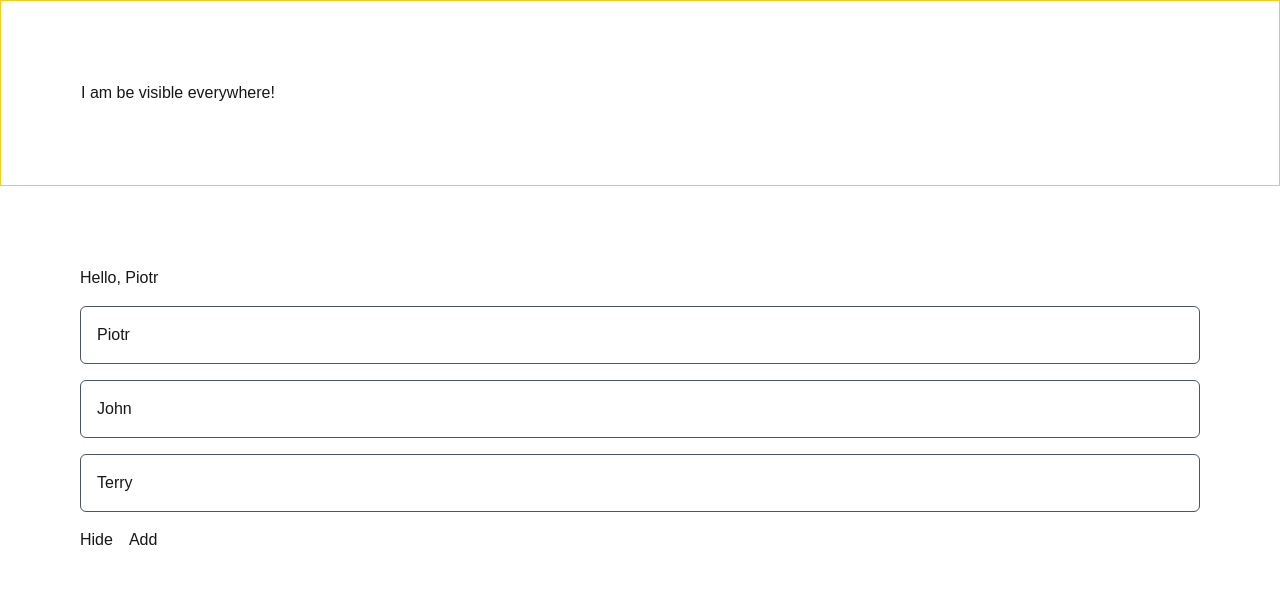
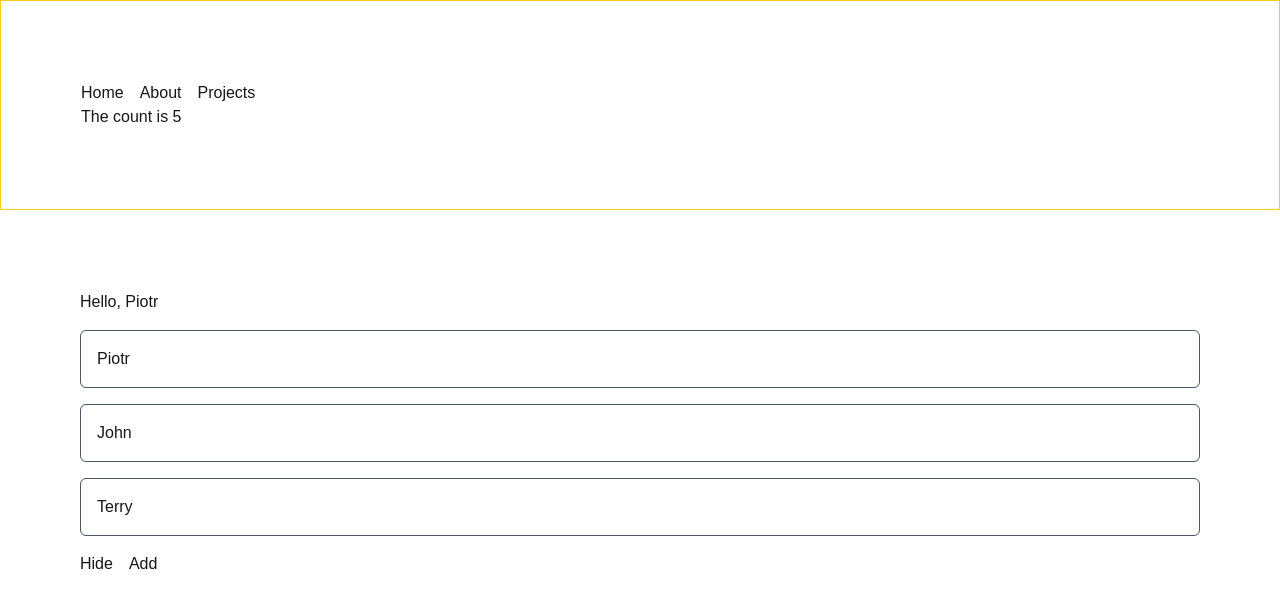
Before and after one commit to docscodes/next-blog, a Next.js app: page / in a window 1280 px wide. Shown: the top 608 px of the page. Built offline with nearby package versions, Linux system fonts and the light colour scheme.

Commit message:
links and navigation

```diff
--- a/app/layout.js
+++ b/app/layout.js
@@ -1,3 +1,4 @@
+import Header from "@/components/header";
 import localFont from "next/font/local";
 import "./globals.css";
 
@@ -21,7 +22,7 @@ export default function RootLayout({ children }) {
   return (
     <html lang="en">
       <body className={`${geistSans.variable} ${geistMono.variable} antialiased`}>
-        <header className="p-20 border border-yellow-400">I am be visible everywhere!</header>
+        <Header />
         <main>{children}</main>
       </body>
     </html>
--- /dev/null
+++ b/components/counter.js
@@ -0,0 +1,14 @@
+"use client";
+import { useState } from "react";
+
+export default function Counter() {
+  const [count, setCount] = useState(0);
+
+  setTimeout(() => setCount(count + 1), 1000);
+
+  return (
+    <>
+      <div>The count is {count}</div>
+    </>
+  );
+}
--- /dev/null
+++ b/components/header.js
@@ -0,0 +1,15 @@
+import Link from "next/link";
+import Counter from "./counter";
+
+export default function Header() {
+  return (
+    <header className="p-20 border border-yellow-400">
+      <ul className="flex space-x-4">
+        <li><Link href="/">Home</Link></li>
+        <li><Link href="/about">About</Link></li>
+        <li><Link href="/about/projects">Projects</Link></li>
+      </ul>
+      <Counter />
+    </header>
+  );
+}
```
